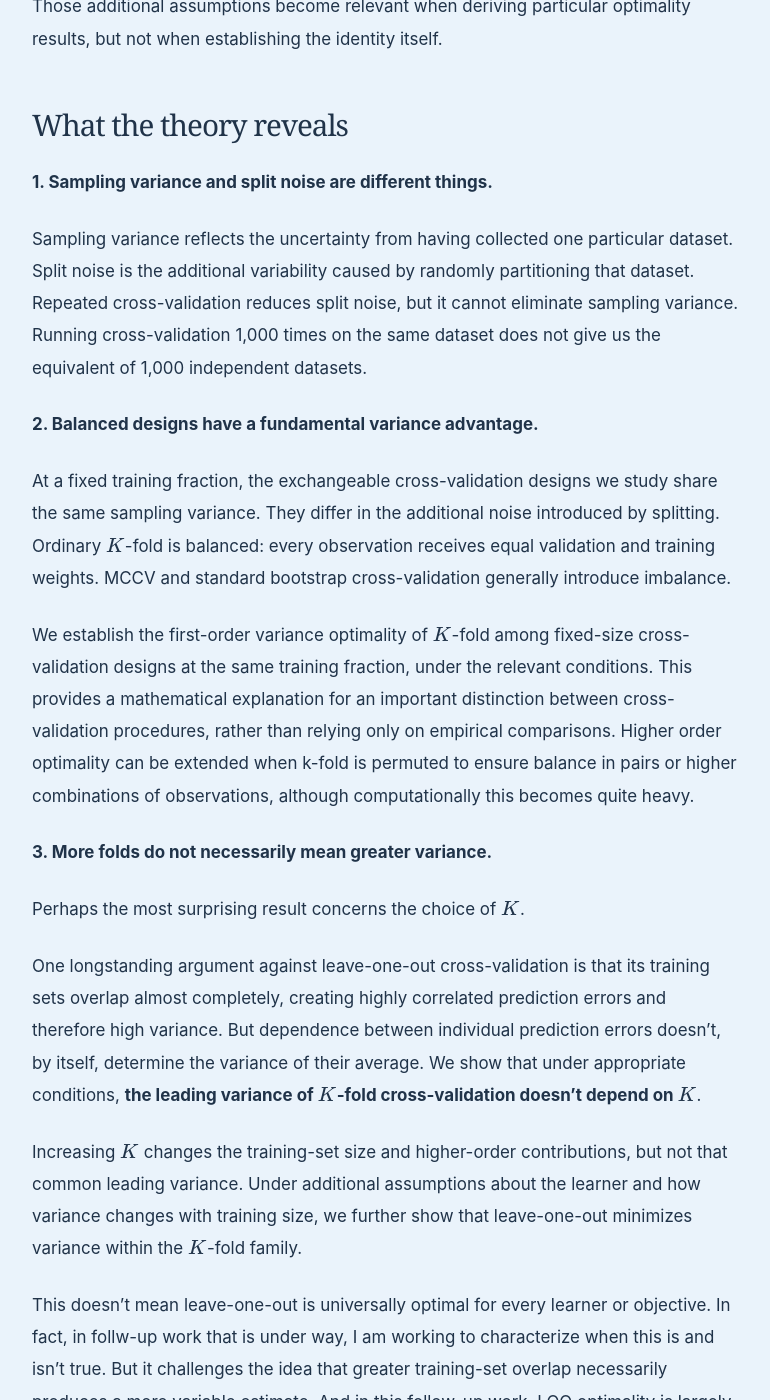
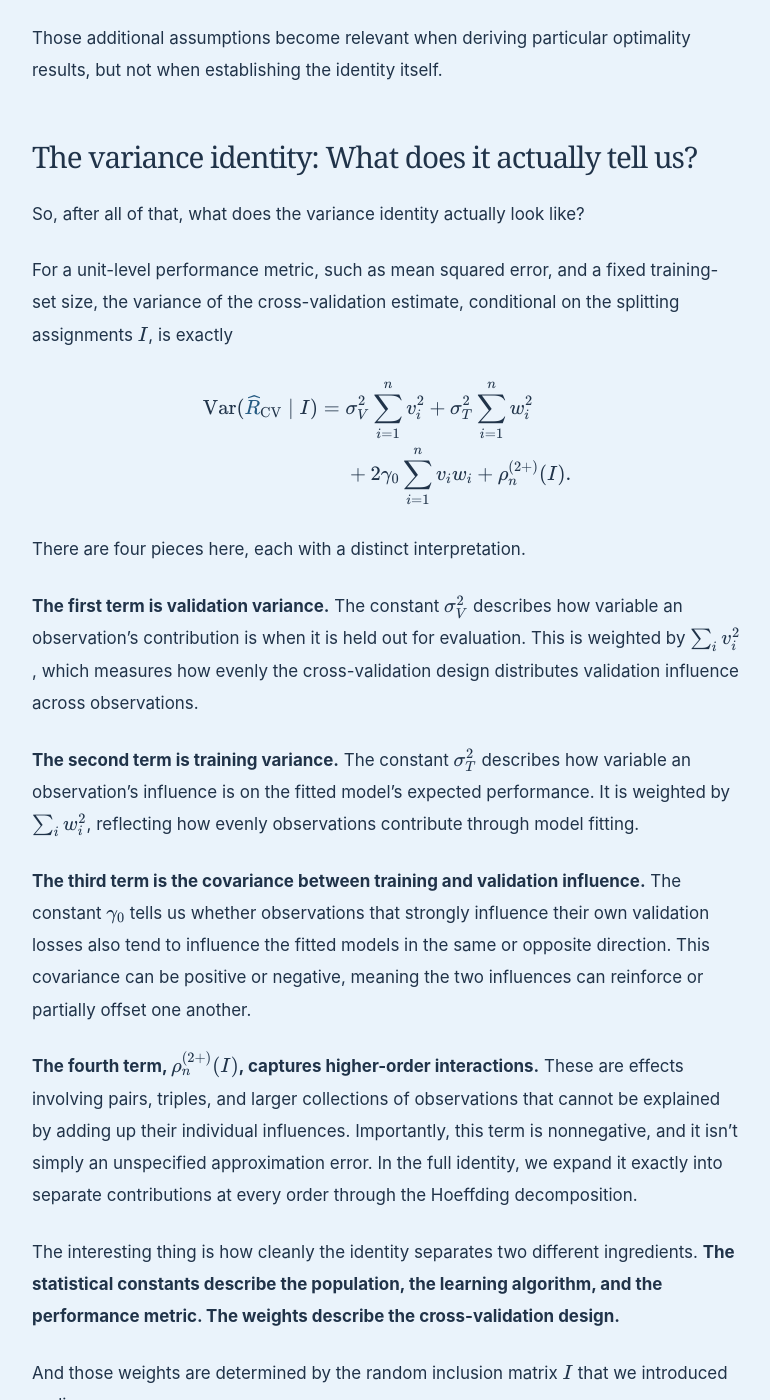
Before and after one commit to NateOConnellPhD/nateoconnell.github.io, a Jekyll site: the page built from _posts/2026-11-13-a-theory-of-cross-validation-variance-how-a-simple-clinical-question-turned-into-a-statistical-theor.md, in a window 1280 px wide and 1400 px high, scrolled down 9203 px. Shown: the whole window, without its empty margins (253-1023 px from the left). Built offline with Jekyll 4.4.1, drawn with Linux system fonts in a browser that asks for light colours; nearby versions of some CDN libraries; comment, search, counter and statistics services are not loaded; some of the changed text lies outside the part shown.

Commit message:
Website editor: A Theory of Cross-Validation Variance: What is the Variance of a Cross-Validated Metric and what Inf

```diff
--- a/_posts/2026-11-13-a-theory-of-cross-validation-variance-how-a-simple-clinical-question-turned-into-a-statistical-theor.md
+++ b/_posts/2026-11-13-a-theory-of-cross-validation-variance-how-a-simple-clinical-question-turned-into-a-statistical-theor.md
@@ -2,8 +2,14 @@
 example: false
 published: true
 date: 2026-11-13
-tags: []
-title: "A Theory of Cross-Validation Variance: How a Simple Clinical Question turned into a Statistical Theory"
+tags:
+  - Cross-Validation
+  - K-Fold Cross-Validation
+  - Monte Carlo Cross-Validation
+  - Variance Decomposition
+  - Statistical Inference
+  - Hoeffding Decomposition
+title: "A Theory of Cross-Validation Variance: What is the Variance of a Cross-Validated Metric and what Influences it??? "
 description: What began as a clinical prediction question in 2020 became a six-year investigation into the uncertainty of cross-validation. Here's the story behind our new variance theory, why longstanding recommendations about cross-validation disagree, and how a simple change in mathematical perspective helped resolve fundamental questions about K-fold, Monte Carlo, and leave-one-out cross-validation.
 ---
 *How a clinical prediction problem led to a new understanding of cross-validation, its uncertainty, and the longstanding debate over which methods work best.*
@@ -160,6 +166,48 @@ The resulting [paper, coauthored with Jaime Speiser](https://arxiv.org/abs/2611.
 
 Those additional assumptions become relevant when deriving particular optimality results, but not when establishing the identity itself.
 
+## The variance identity: What does it actually tell us?
+
+So, after all of that, what does the variance identity actually look like?
+
+For a unit-level performance metric, such as mean squared error, and a fixed training-set size, the variance of the cross-validation estimate, conditional on the splitting assignments $$I$$, is exactly
+
+$$
+\begin{aligned}
+\operatorname{Var}(\widehat R_{\mathrm{CV}}\mid I)
+={}&
+\sigma_V^2\sum_{i=1}^{n}v_i^2
++
+\sigma_T^2\sum_{i=1}^{n}w_i^2\\
+&+
+2\gamma_0\sum_{i=1}^{n}v_iw_i
++
+\rho_n^{(2+)}(I).
+\end{aligned}
+$$
+
+There are four pieces here, each with a distinct interpretation.
+
+**The first term is validation variance.** The constant $$\sigma_V^2$$ describes how variable an observation's contribution is when it is held out for evaluation. This is weighted by $$\sum_i v_i^2$$, which measures how evenly the cross-validation design distributes validation influence across observations.
+
+**The second term is training variance.** The constant $$\sigma_T^2$$ describes how variable an observation's influence is on the fitted model's expected performance. It is weighted by $$\sum_i w_i^2$$, reflecting how evenly observations contribute through model fitting.
+
+**The third term is the covariance between training and validation influence.** The constant $$\gamma_0$$ tells us whether observations that strongly influence their own validation losses also tend to influence the fitted models in the same or opposite direction. This covariance can be positive or negative, meaning the two influences can reinforce or partially offset one another.
+
+**The fourth term, $$\rho_n^{(2+)}(I)$$, captures higher-order interactions.** These are effects involving pairs, triples, and larger collections of observations that cannot be explained by adding up their individual influences. Importantly, this term is nonnegative, and it isn't simply an unspecified approximation error. In the full identity, we expand it exactly into separate contributions at every order through the Hoeffding decomposition.
+
+The interesting thing is how cleanly the identity separates two different ingredients. **The statistical constants describe the population, the learning algorithm, and the performance metric. The weights describe the cross-validation design.**
+
+And those weights are determined by the random inclusion matrix $$I$$ that we introduced earlier.
+
+For ordinary $$K$$-fold, every observation has $$v_i=w_i=1/n$$. For MCCV, these weights generally differ across observations. Their squared sums and cross-products consequently change, and so does the variance.
+
+That's the connection between the abstract mathematics and the practical question of which cross-validation design to use.
+
+Because the expected cross-validation estimate is the same for every fixed-size splitting assignment, averaging this conditional identity over $$I$$ gives the total variance. The higher-order terms can likewise be expressed through weights describing how frequently pairs, triples, and larger subsets of observations participate together.
+
+**This is what makes the identity useful: rather than deriving a separate variance formula for every cross-validation procedure, we can compare designs by how they distribute the same underlying statistical influences.**
+
 ## What the theory reveals
 
 **1. Sampling variance and split noise are different things.**
```
